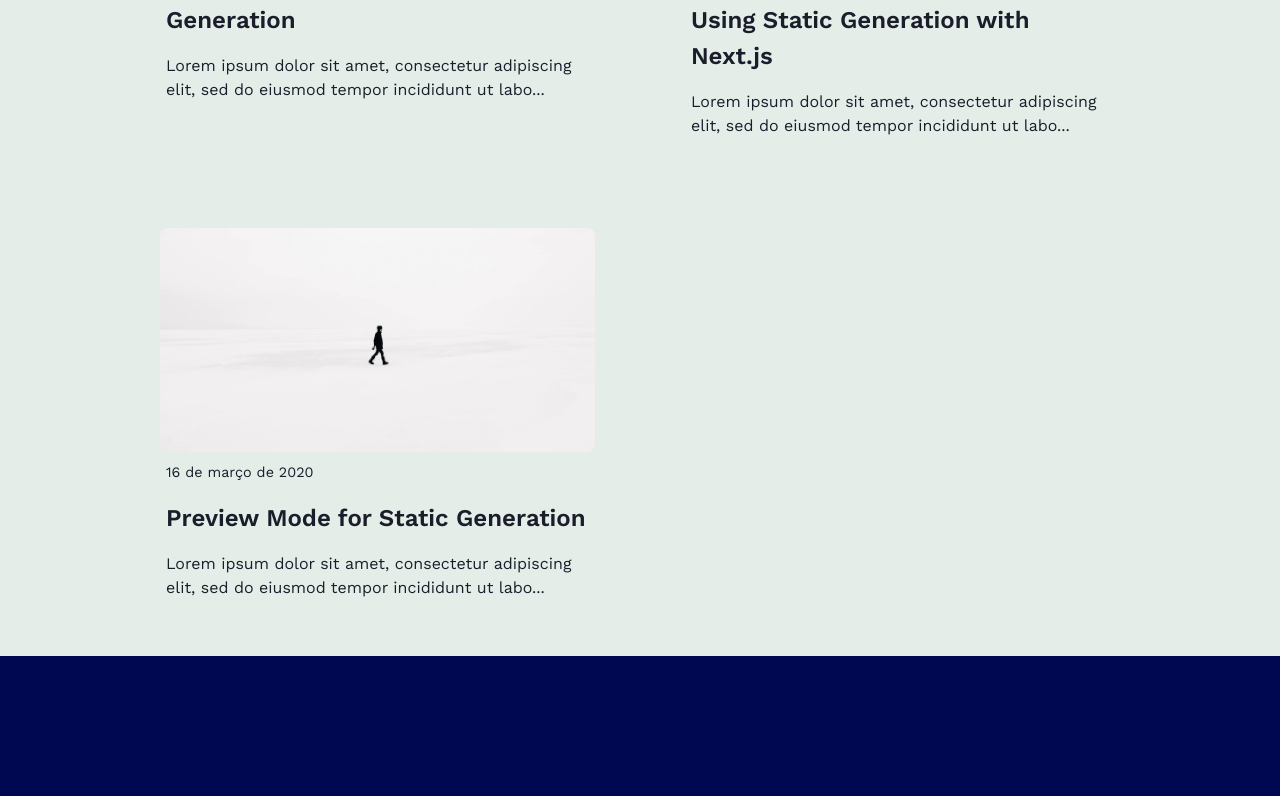
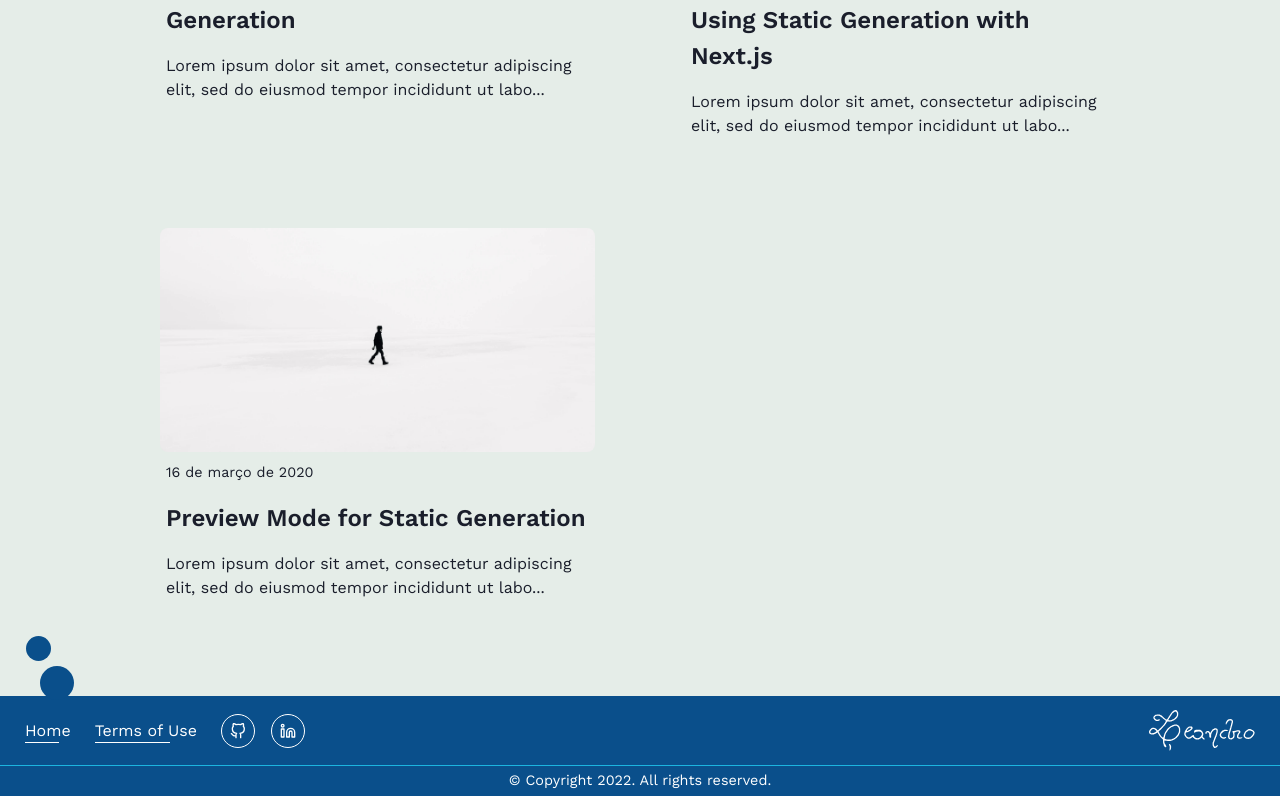
Before and after one commit to leandroslc/my-site, a Next.js app: page / in a window 1280 px wide. Shown: the part 670-1466 px from the top of the page. Before the commit the page ends 1326 px from the top, so only its background shows below. Built offline with nearby package versions, Linux system fonts and the light colour scheme.

Commit message:
feat: Added site footer

```diff
--- a/src/modules/app/page-layout/index.tsx
+++ b/src/modules/app/page-layout/index.tsx
@@ -1,6 +1,7 @@
 import { PropsWithChildren, ReactNode } from 'react'
 import Head from 'next/head'
 import { ClientSideOnly } from '@/src/modules/base/components/client-side-only'
+import { Footer } from '@/src/modules/base/components/footer'
 import { ParticlesContainer } from '@/src/modules/base/components/particles-container'
 import { Meta } from '@/src/modules/base/components/meta'
 import { ThemeToggle } from '../theme-toggle'
@@ -28,6 +29,7 @@ export const PageLayout = ({ children, header, title }: Props) => {
         {header && header}
       </S.Header>
       <S.Main>{children}</S.Main>
+      <Footer />
     </>
   )
 }
--- /dev/null
+++ b/src/modules/base/components/footer/index.tsx
@@ -0,0 +1,32 @@
+import Link from 'next/link'
+import { FiGithub, FiLinkedin } from 'react-icons/fi'
+import * as S from './styles'
+
+export const Footer = () => {
+  return (
+    <S.Footer>
+      <S.Content>
+        <S.Nav>
+          <Link as="/" href="/" passHref>
+            <S.NavLink>Home</S.NavLink>
+          </Link>
+          <Link as="/" href="/" passHref>
+            <S.NavLink>Terms of Use</S.NavLink>
+          </Link>
+          <Link as="/" href="/" passHref>
+            <S.NavSocialLink>
+              <FiGithub />
+            </S.NavSocialLink>
+          </Link>
+          <Link as="/" href="/" passHref>
+            <S.NavSocialLink>
+              <FiLinkedin />
+            </S.NavSocialLink>
+          </Link>
+        </S.Nav>
+        <S.Signature src="/assets/site/footer-signature.svg" alt="Leandro" />
+      </S.Content>
+      <S.Copyright>© Copyright 2022. All rights reserved.</S.Copyright>
+    </S.Footer>
+  )
+}
--- /dev/null
+++ b/src/modules/base/components/footer/styles.ts
@@ -0,0 +1,108 @@
+import styled from 'styled-components'
+
+export const Footer = styled.footer`
+  position: relative;
+  display: flex;
+  flex-direction: column;
+  background-color: ${({ theme }) => theme.footer.back};
+
+  ::after {
+    content: '';
+    position: absolute;
+    display: block;
+    top: -60px;
+    left: 26px;
+    width: 25px;
+    height: 25px;
+    background-color: ${({ theme }) => theme.footer.back};
+    border-radius: 50%;
+  }
+
+  ::before {
+    content: '';
+    position: absolute;
+    display: block;
+    top: -30px;
+    left: 40px;
+    width: 34px;
+    height: 34px;
+    background-color: ${({ theme }) => theme.footer.back};
+    border-radius: 50%;
+  }
+`
+
+export const Content = styled.div`
+  display: flex;
+  flex-wrap: wrap;
+  align-items: center;
+  row-gap: 14px;
+  padding: 14px 25px;
+`
+
+export const Nav = styled.nav`
+  display: flex;
+  align-items: center;
+`
+
+export const NavLink = styled.a`
+  position: relative;
+  display: inline-block;
+  margin-right: 24px;
+  color: ${({ theme }) => theme.footer.text};
+  text-decoration: none;
+
+  &:hover,
+  &:focus {
+    ::after {
+      width: 100%;
+      transition: width 0.1s;
+    }
+  }
+
+  ::after {
+    content: '';
+    position: absolute;
+    bottom: 0;
+    display: block;
+    width: 74%;
+    height: 1px;
+    background-color: ${({ theme }) => theme.footer.text};
+    transition: width 0.1s;
+  }
+`
+
+export const NavSocialLink = styled.a`
+  display: flex;
+  justify-content: center;
+  align-items: center;
+  margin-right: 16px;
+  padding: 8px;
+  color: ${({ theme }) => theme.footer.text};
+  text-decoration: none;
+  border: 1px solid ${({ theme }) => theme.footer.text};
+  border-radius: 50%;
+  transition: background-color 0.1s;
+
+  &:hover,
+  &:focus {
+    color: ${({ theme }) => theme.body.text};
+    background-color: ${({ theme }) => theme.footer.text};
+    transition: background-color 0.1s;
+  }
+`
+
+export const Signature = styled.img`
+  width: auto;
+  height: 2.6rem;
+  margin-left: auto;
+`
+
+export const Copyright = styled.div`
+  display: flex;
+  align-items: center;
+  justify-content: center;
+  padding: 4px 16px;
+  font-size: 0.9rem;
+  color: ${({ theme }) => theme.footer.text};
+  border-top: 1px solid ${({ theme }) => theme.footer.divider};
+`
--- a/src/modules/home/page/styles.ts
+++ b/src/modules/home/page/styles.ts
@@ -19,5 +19,5 @@ export const Posts = styled.main`
   grid-template-columns: repeat(auto-fill, minmax(20rem, 1fr));
   row-gap: 90px;
   column-gap: 90px;
-  padding: 60px 0 40px 0;
+  padding: 60px 0 80px 0;
 `
--- a/src/theme/color-scheme.ts
+++ b/src/theme/color-scheme.ts
@@ -10,6 +10,11 @@ export const light = {
   },
   main: {
     back: '#e5ede8',
+  },
+  footer: {
+    back: '#0a4f8b',
+    text: '#ffffff',
+    divider: '#1cb5e0',
   },
   body: {
     back: '#000851',
@@ -24,6 +29,7 @@ export const light = {
     },
     menu: {
       back: '#0c1127',
+      border: '#1cb5e0',
       text: '#ffffff',
       shadowRing: '#ffffff',
       shadow: 'rgb(0 0 0 / 0.1)',
```
Also changed, not shown: public/assets/site/footer-signature.svg (added).
